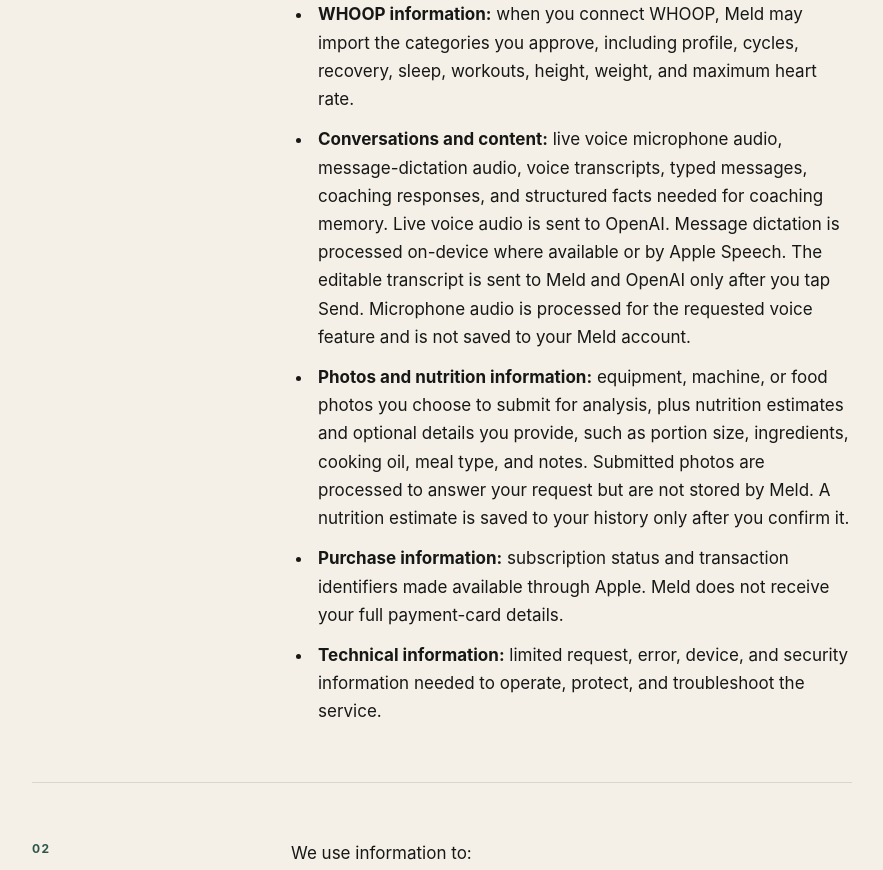
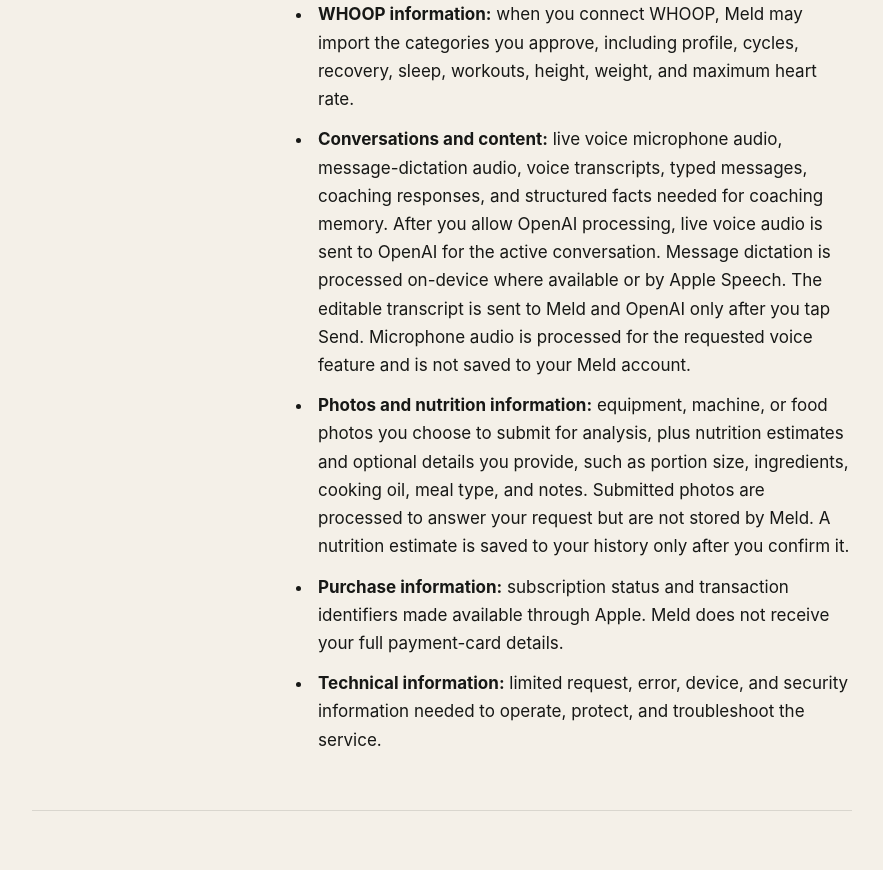
Before and after one commit to JDCR-GH/meld-privacy, a Next.js app: page /meld-privacy/ in a window 1280 px wide. Shown: the part 1460-2330 px from the top of the page, without its empty margins (198-1081 px from the left). Built offline with nearby package versions, Linux system fonts and the light colour scheme.

Commit message:
Clarify live voice consent condition

```diff
--- a/app/page.tsx
+++ b/app/page.tsx
@@ -47,7 +47,7 @@ export default function Home() {
             <li><strong>Training information:</strong> plans, workouts, exercises, sets, repetitions, weights, pace, distance, duration, progress, readiness, and your edits or confirmations.</li>
             <li><strong>Apple Health information:</strong> only the categories you approve: workouts, sleep analysis, heart-rate variability, resting heart rate, heart rate, walking and running distance, and active energy burned. Meld may write workouts you complete with Meld back to Apple Health when you approve that access.</li>
             <li><strong>WHOOP information:</strong> when you connect WHOOP, Meld may import the categories you approve, including profile, cycles, recovery, sleep, workouts, height, weight, and maximum heart rate.</li>
-            <li><strong>Conversations and content:</strong> live voice microphone audio, message-dictation audio, voice transcripts, typed messages, coaching responses, and structured facts needed for coaching memory. Live voice audio is sent to OpenAI. Message dictation is processed on-device where available or by Apple Speech. The editable transcript is sent to Meld and OpenAI only after you tap Send. Microphone audio is processed for the requested voice feature and is not saved to your Meld account.</li>
+            <li><strong>Conversations and content:</strong> live voice microphone audio, message-dictation audio, voice transcripts, typed messages, coaching responses, and structured facts needed for coaching memory. After you allow OpenAI processing, live voice audio is sent to OpenAI for the active conversation. Message dictation is processed on-device where available or by Apple Speech. The editable transcript is sent to Meld and OpenAI only after you tap Send. Microphone audio is processed for the requested voice feature and is not saved to your Meld account.</li>
             <li><strong>Photos and nutrition information:</strong> equipment, machine, or food photos you choose to submit for analysis, plus nutrition estimates and optional details you provide, such as portion size, ingredients, cooking oil, meal type, and notes. Submitted photos are processed to answer your request but are not stored by Meld. A nutrition estimate is saved to your history only after you confirm it.</li>
             <li><strong>Purchase information:</strong> subscription status and transaction identifiers made available through Apple. Meld does not receive your full payment-card details.</li>
             <li><strong>Technical information:</strong> limited request, error, device, and security information needed to operate, protect, and troubleshoot the service.</li>
```
Also changed, not shown: 17 other files (tests, documents, lock files or other folders).
